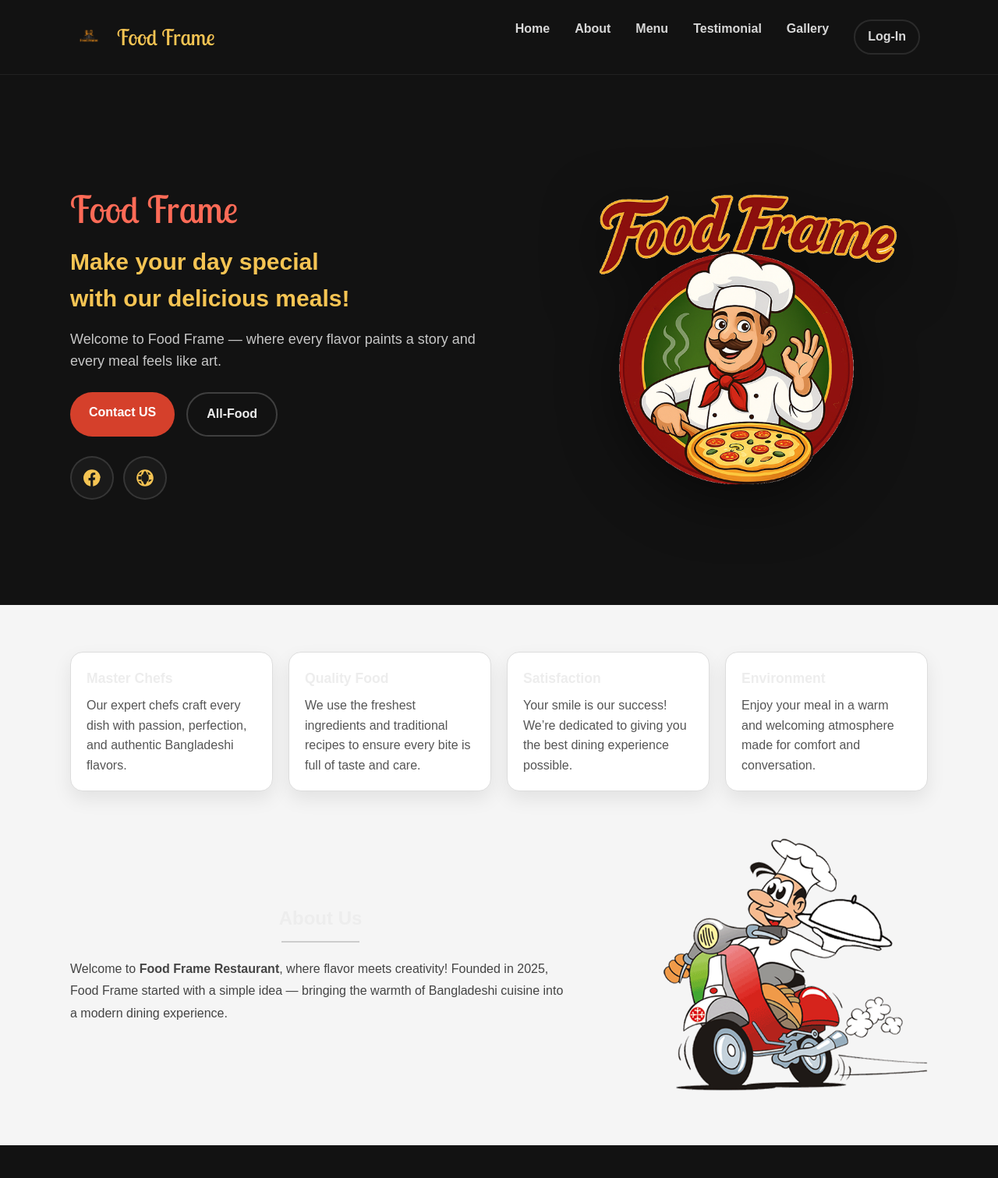
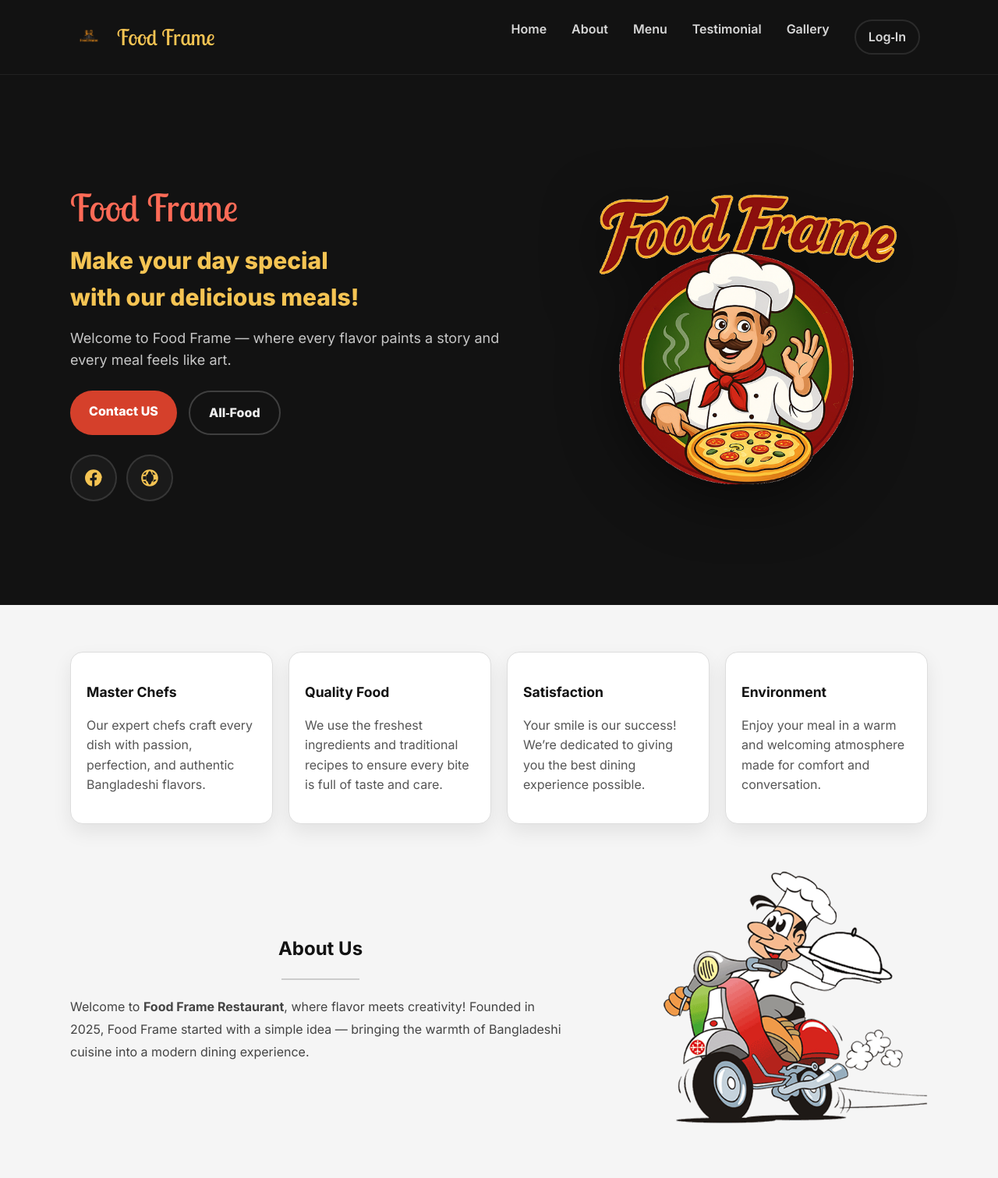
Before and after one commit to MishonDas1/FoodFrame, a PHP site: page /page.html in a window 1280 px wide. Shown: the whole page at 78% size. Before the commit the page ends 1469 px from the top, so only its background shows below. Run offline with PHP 8.4, Linux system fonts and the light colour scheme.

Commit message:
Add files via upload

```diff
--- a/page.css
+++ b/page.css
@@ -254,15 +254,6 @@ header {
 }
 
 /*Azim */
-* {
-  margin: 0;
-  padding: 0;
-  box-sizing: border-box;
-}
-
-body {
-  font-family: Arial, sans-serif;
-}
 
 .light-section {
   background: #f5f5f5;
@@ -283,6 +274,7 @@ body {
 }
 
 .f-box {
+  color: #121212;
   background: #fff;
   padding: 20px;
   border-radius: 16px;
@@ -301,6 +293,7 @@ body {
 }
 
 .about-row {
+  color: #121212;
   display: grid;
   grid-template-columns: 1.2fr 0.8fr;
   gap: 30px;
```
